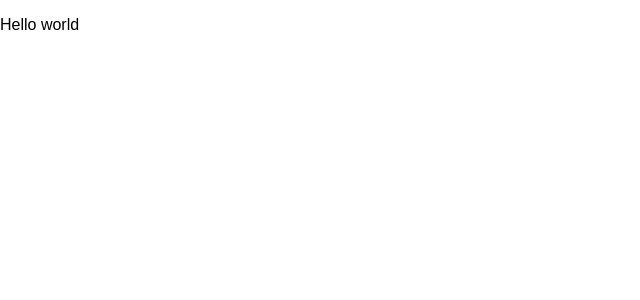
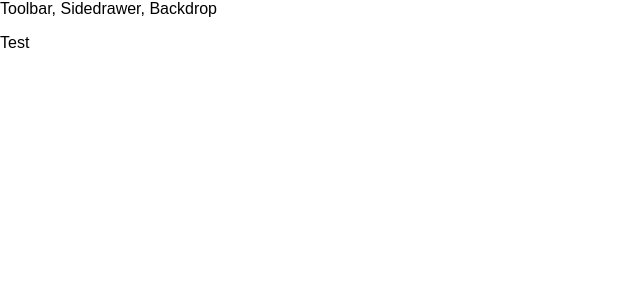
Before and after one commit to KevinRSDNguyen/react-burger, a React app: page / in a window 1280 px wide. Shown: the top 300 px of the page, without its empty margins (0-640 px from the left). Built offline with nearby package versions, Linux system fonts and the light colour scheme.

Commit message:
Creating a Layout COmponent

```diff
--- a/src/App.js
+++ b/src/App.js
@@ -1,10 +1,13 @@
 import React, { Component } from "react";
+import Layout from "./components/Layout/Layout";
 
 class App extends Component {
   render() {
     return (
       <div>
-        <p>Hello world</p>
+        <Layout>
+          <p>Test</p>
+        </Layout>
       </div>
     );
   }
--- /dev/null
+++ b/src/components/Layout/Layout.js
@@ -0,0 +1,13 @@
+import React from "react";
+import Aux from "./../../hoc/Auxx";
+
+const layout = props => {
+  return (
+    <Aux>
+      <div>Toolbar, Sidedrawer, Backdrop</div>
+      <main>{props.children}</main>
+    </Aux>
+  );
+};
+
+export default layout;
--- /dev/null
+++ b/src/hoc/Auxx.js
@@ -0,0 +1,2 @@
+const aux = props => props.children;
+export default aux;
```
